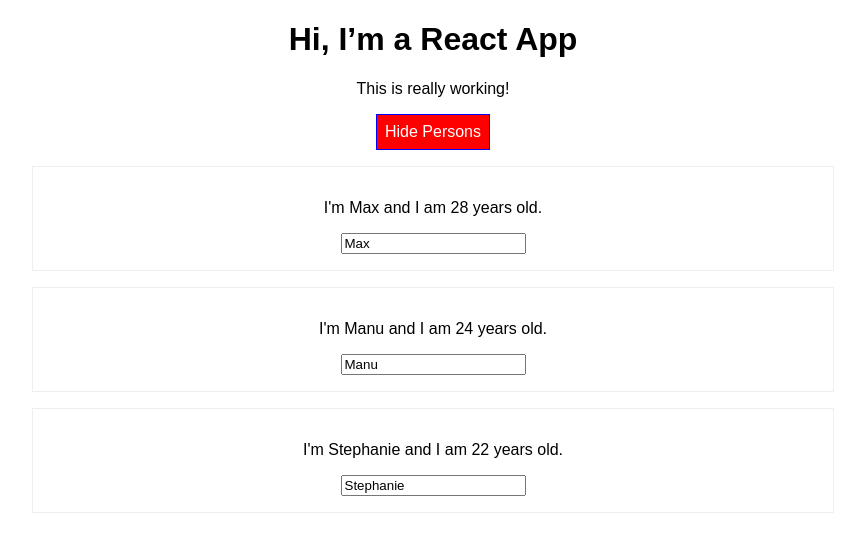
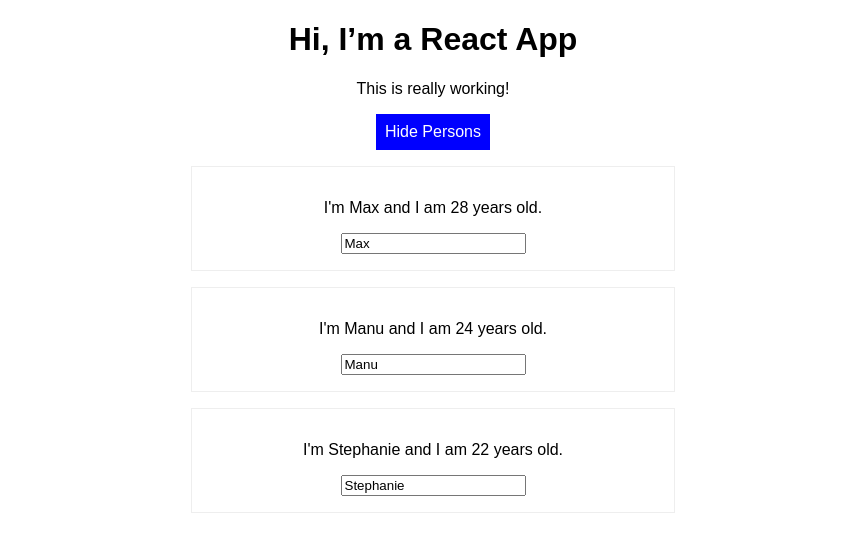
Before and after one commit to lorenshuk/udemy-react-complete-guide, a React (Create React App) app in the folder react-complete-guide/: page / in a window 1280 px wide. Both pictures are taken after a click on the button "Show Persons". Shown: the top 552 px of the page, without its empty margins (207-1072 px from the left). Built offline with nearby package versions, Linux system fonts and the light colour scheme.

Commit message:
Done Lesson 70. 3/30/20 5:36 PM

```diff
--- a/react-complete-guide/package.json
+++ b/react-complete-guide/package.json
@@ -6,7 +6,8 @@
     "radium": "^0.26.0",
     "react": "^16.12.0",
     "react-dom": "^16.12.0",
-    "react-scripts": "1.1.5"
+    "react-scripts": "1.1.5",
+    "styled-components": "^5.0.1"
   },
   "scripts": {
     "start": "react-scripts start",
--- a/react-complete-guide/src/App.js
+++ b/react-complete-guide/src/App.js
@@ -1,12 +1,28 @@
 import React, { Component } from 'react';
+
 import './App.css';
 import Person from './Person/Person';
-import Radium from 'radium'
-
 /*** ASSIGNMENT 1: Lesson 50 3/19/20
 import UserOutput from './UserOutput/UserOutput';
 import UserInput from './UserInput/UserInput';
 ***/
+/* Lesson 70: Removed for Styled Components Library - 3/30/20 3:25 PM
+import Radium, { StyleRoot } from 'radium'
+*/
+import styled from 'styled-components'
+
+const StyledButton = styled.button`
+  background-color: blue;
+  color: white;
+  font: inherit;
+  border: 1px solid blue;
+  padding: 8px;
+  cursor: pointer;
+  &:hover: {
+    background-color: lightgreen;
+    color: black
+  }
+`
 
 class App extends Component {
   state =  {
@@ -54,6 +70,7 @@
   /* Output this bitch! */
   /********************* */
   render() {
+/*
     const style = {
       backgroundColor: 'green',
       color: 'white',
@@ -66,7 +83,7 @@
         color: 'black'
       }
     }
-
+ */
     let persons = null
     let buttonText = 'Show Persons'
 
@@ -85,11 +102,13 @@
           })}
         </div>
 
+        /*
         style.backgroundColor = 'red'
         style[':hover'] = {
           backgroundColor: 'salmon',
           color: 'black'
         }
+        */
     }
 
     let classes = []
@@ -104,13 +123,14 @@
       <div className="App">
         <h1>Hi, I’m a React App</h1>
         <p className={classes.join(' ')}>This is really working!</p>
-        <button
-          style={style}
-          onClick={() => this.togglePersonsHandler()}>{buttonText}</button>
+        {/* <button style={style}*/}
+        <StyledButton onClick={() => this.togglePersonsHandler()}>
+          {buttonText}
+        </StyledButton>
         {persons}
       </div>
     )
   }
 }
 
-export default Radium(App);
+export default App;
--- a/react-complete-guide/src/Person/Person.css
+++ b/react-complete-guide/src/Person/Person.css
@@ -1,4 +1,4 @@
-.Person {
+/* .Person {
     width: 60%;
     margin: 16px auto;
     border: 1px solid #eee;
@@ -6,3 +6,8 @@
     padding: 16px;
     text-align: center;
 }
+
+@media (min-width: 500px) {
+    width: 450px;
+}
+ */
--- a/react-complete-guide/src/Person/Person.js
+++ b/react-complete-guide/src/Person/Person.js
@@ -1,15 +1,30 @@
 import React from 'react';
 import './Person.css';
-import Radium from 'radium';
+// import Radium from 'radium';
+import styled from 'styled-components'
 
+const StyledDiv = styled.div`
+    width: 60%;
+    margin: 16px auto;
+    border: 1px solid #eee;
+    box-shadow: 0 2-x 3-x #ccc;
+    padding: 16px;
+    text-align: center;
+
+    @media (min-width: 500px) {
+        width: 450px;
+    }
+`
 const person = (props) => {
     return (
-        <div className="Person">
+       // <div className="Person" style={style}>
+        <StyledDiv>
             <p onClick={props.click}>I'm {props.name} and I am {props.age} years old.</p>
             <p>{props.children}</p>
             <input type="text" onChange={props.changed} value={props.name} />
-        </div>
+        </StyledDiv>
+        // </div>
     )
 };
 
-export default Radium(person);
+export default person;
```
Also changed, not shown: 1 other file (tests, documents, lock files or other folders).
